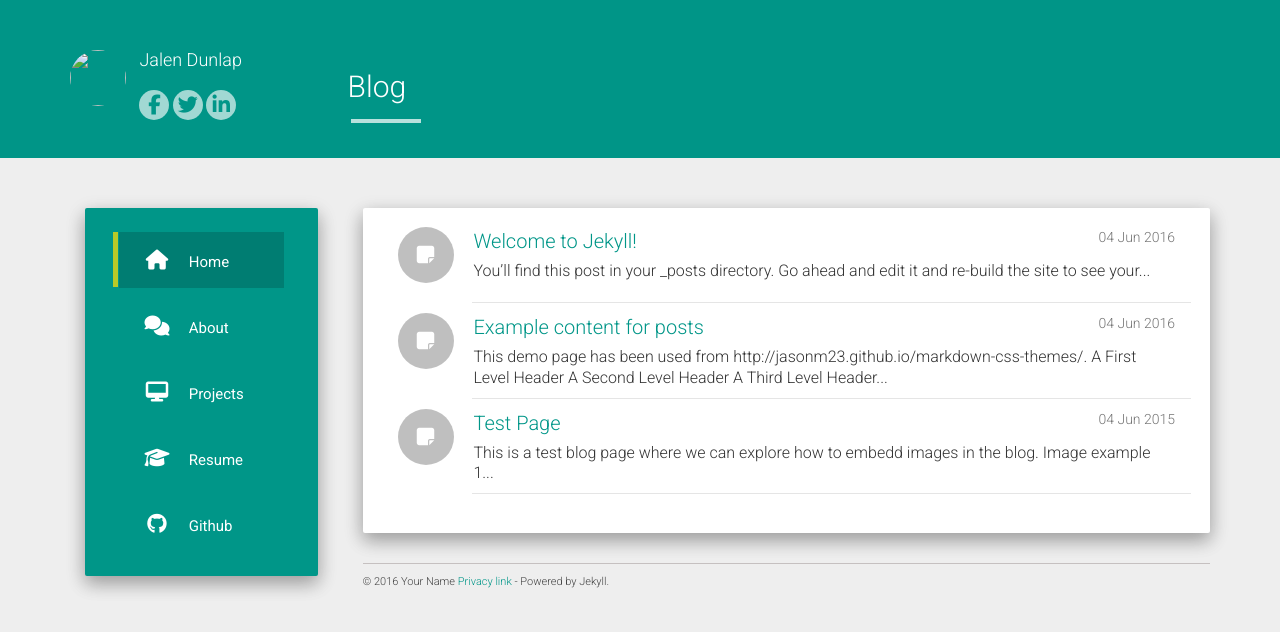
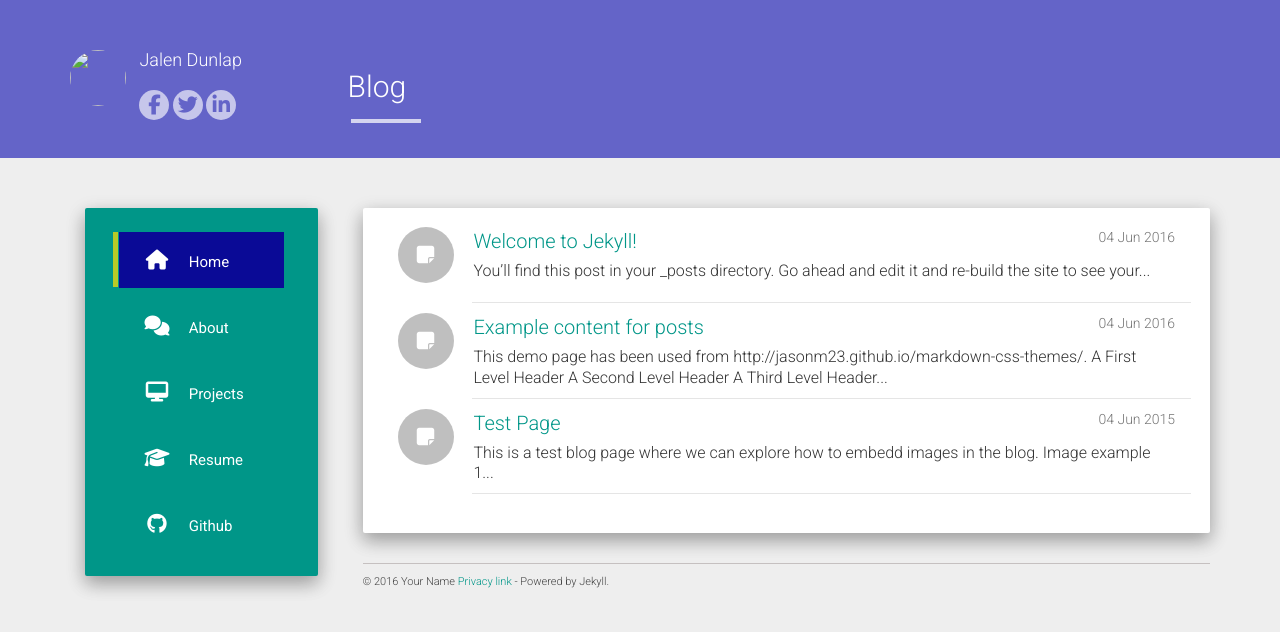
Before and after one commit to Jalen-Dunlap/jalen-dunlap.github.io, a Jekyll site: the page built from index.html, in a window 1280 px wide. Shown: the top 632 px of the page. Built offline with Jekyll 4.4.1, drawn with Linux system fonts in a browser that asks for light colours; nearby versions of some CDN libraries; the list of posts is cut into pages by our own code.

Commit message:
color update

```diff
--- a/static/css/main.css
+++ b/static/css/main.css
@@ -1,6 +1,6 @@
 .main.outer{padding-top: 50px;}
 .header-panel.shadow-z-2 {
-    background-color: #009587;
+    background-color: #6464c8;
     padding: 50px 0 15px 0;
     width: 100%;
 }
@@ -55,7 +55,7 @@ p.info a {
     text-align: center;
     line-height: 20px;
     font-size: 20px;
-    color: #009688;
+    color: #6464c8;
     padding: 5px;
     width: 30px;
     height: 30px;
@@ -63,7 +63,7 @@ p.info a {
 }
 .icon:hover {
     color: rgba(255, 255, 255, 0.63);
-    background: #009688;
+    background: #0a0a96;
 }
 .menu ul li {
     list-style: none;
@@ -71,7 +71,7 @@ p.info a {
 }
 
 .menu ul li a:hover, .menu ul li a:focus, li.current-menu-item > a{
-    background: #007D72;
+    background: #0a0a96;
 }
 li.current-menu-item:before {
     content: "";
```
